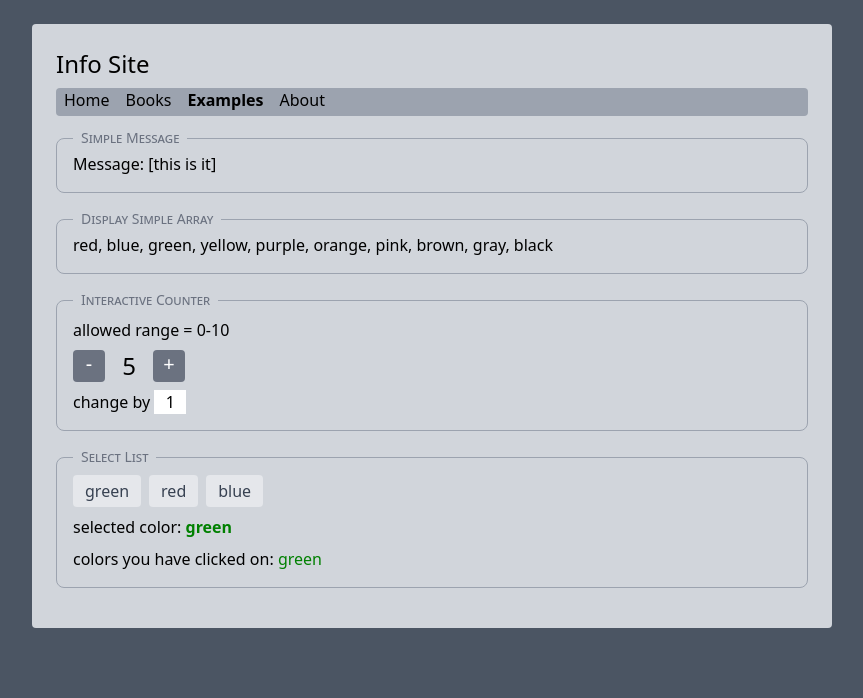
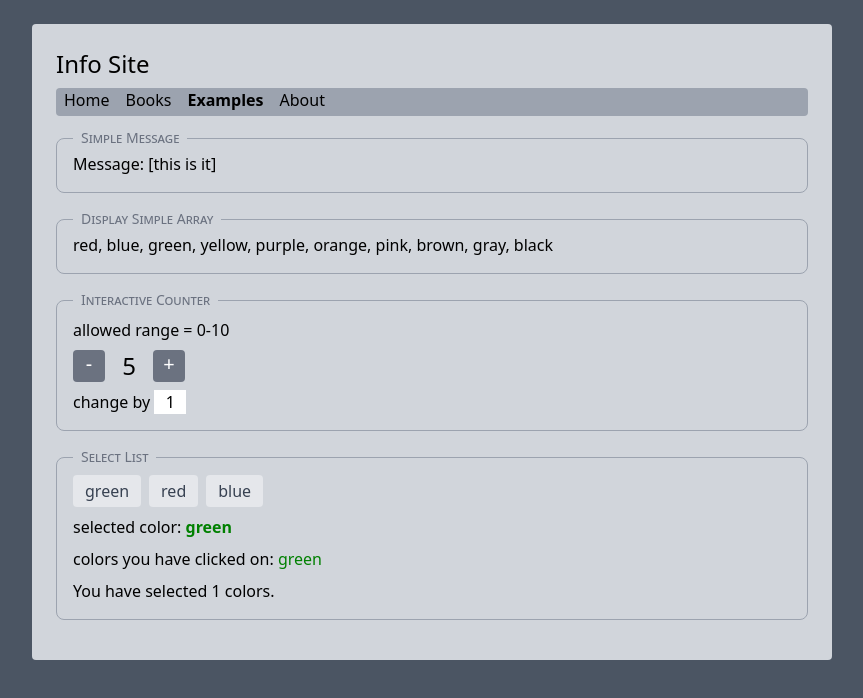
Before and after one commit to edwardtanguay/vue3-showcase-site, a Vue app: page /examples001 in a window 1280 px wide. Both pictures are taken after a click on the button "green". Shown: the top 698 px of the page, without its empty margins (208-1071 px from the left). Built offline with nearby package versions, Linux system fonts and the light colour scheme.

Commit message:
message works

```diff
--- a/src/examples/ExampleSelectList.vue
+++ b/src/examples/ExampleSelectList.vue
@@ -1,5 +1,5 @@
 <script lang="ts" setup>
-import { reactive } from 'vue'
+import { reactive, ref } from 'vue'
 
 type Color = {
 	id: number
@@ -31,9 +31,12 @@ const initialColor: Color = {
 	htmlCode: ''
 }
 
+const message = ref('')
 const colors: Color[] = reactive(_colors)
 const selectedColor = reactive(structuredClone(initialColor))
 const selectedColors: Color[] = reactive([])
+
+
 
 const handleColorSelect = (id: number) => {
 	if (id) {
@@ -41,6 +44,7 @@ const handleColorSelect = (id: number) => {
 		if (color) {
 			Object.assign(selectedColor, color)
 			selectedColors.push(color)
+			message.value = `You have selected ${selectedColors.length} colors.`
 		}
 	}
 }
@@ -74,5 +78,8 @@ const handleColorSelect = (id: number) => {
 				"
 			></span>
 		</div>
+		<div v-if="message !== ''">
+			{{ message }}
+		</div>
 	</section>
 </template>
```
